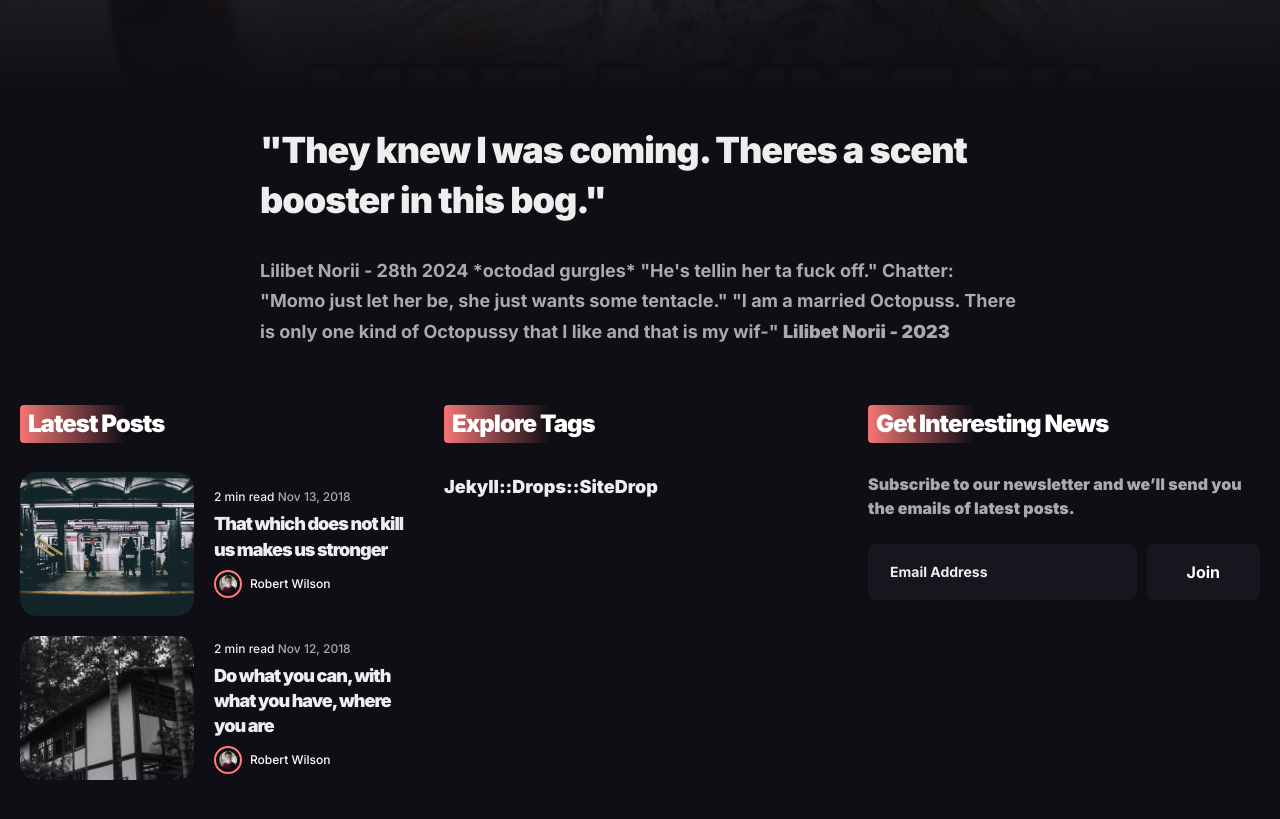
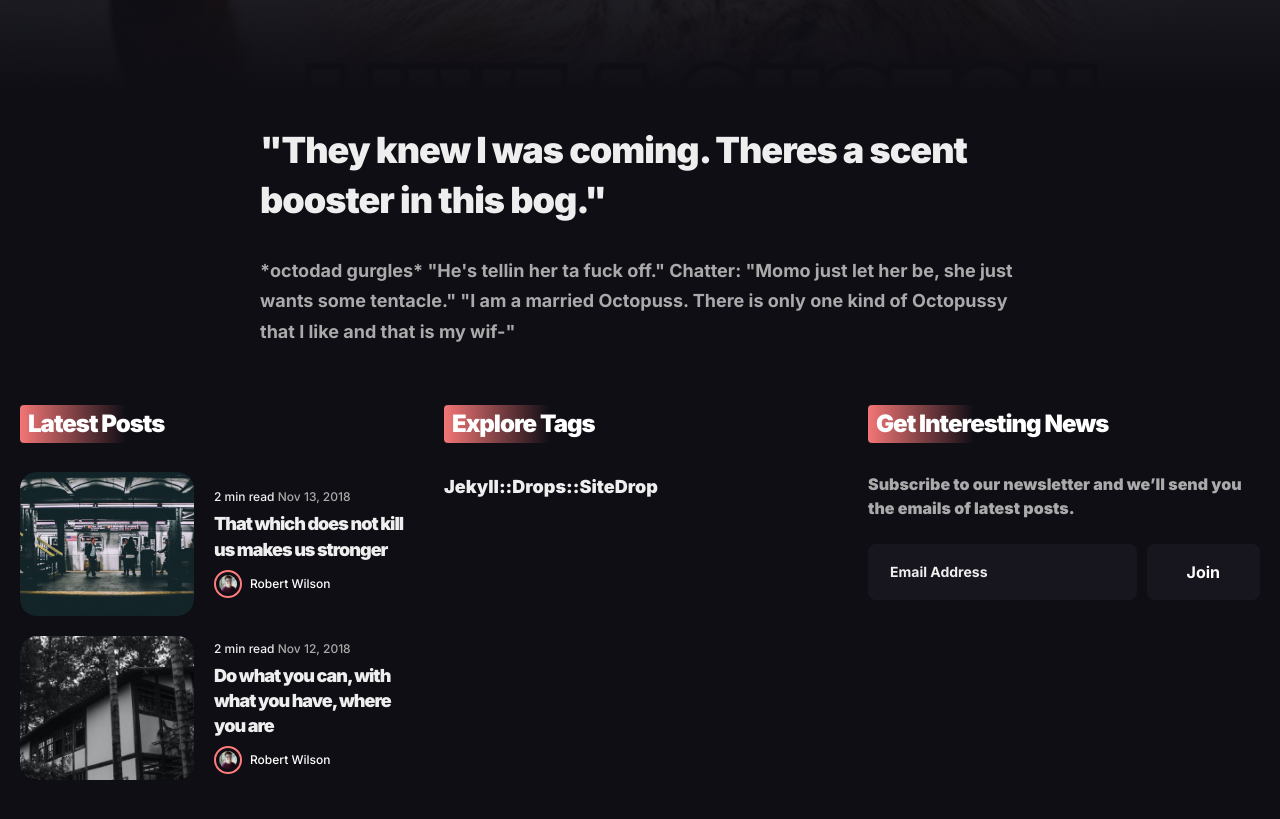
Before and after one commit to Momonorii/momonorii.github.io, a Jekyll site: the page built from _pages/contact.html, in a window 1280 px wide and 900 px high, scrolled down 571 px. Shown: the top 819 px of the window. Built offline with Jekyll 4.4.1, drawn with Linux system fonts in a browser that asks for light colours; nearby versions of some CDN libraries; some of the changed lines change nothing that is shown.

Commit message:
tweaking

```diff
--- a/_pages/contact.html
+++ b/_pages/contact.html
@@ -9,9 +9,10 @@
 <body> <h1> "They knew I was coming. Theres a scent booster in this bog." </h1></body>
 
 <strong
- <cite> Lilibet Norii - 28th 2024 </cite>
+ Lilibet Norii - 28th 2024
 
  </head>
  <body> *octodad gurgles* "He's tellin her ta fuck off." Chatter: "Momo just let her be, she just wants some tentacle." "I am a married Octopuss. There is only one kind of Octopussy that I like and that is my wif-" </body>
  <strong
- <cite>  Lilibet Norii - 2023 </cite>
+
+ Lilibet Norii - 2023
```
